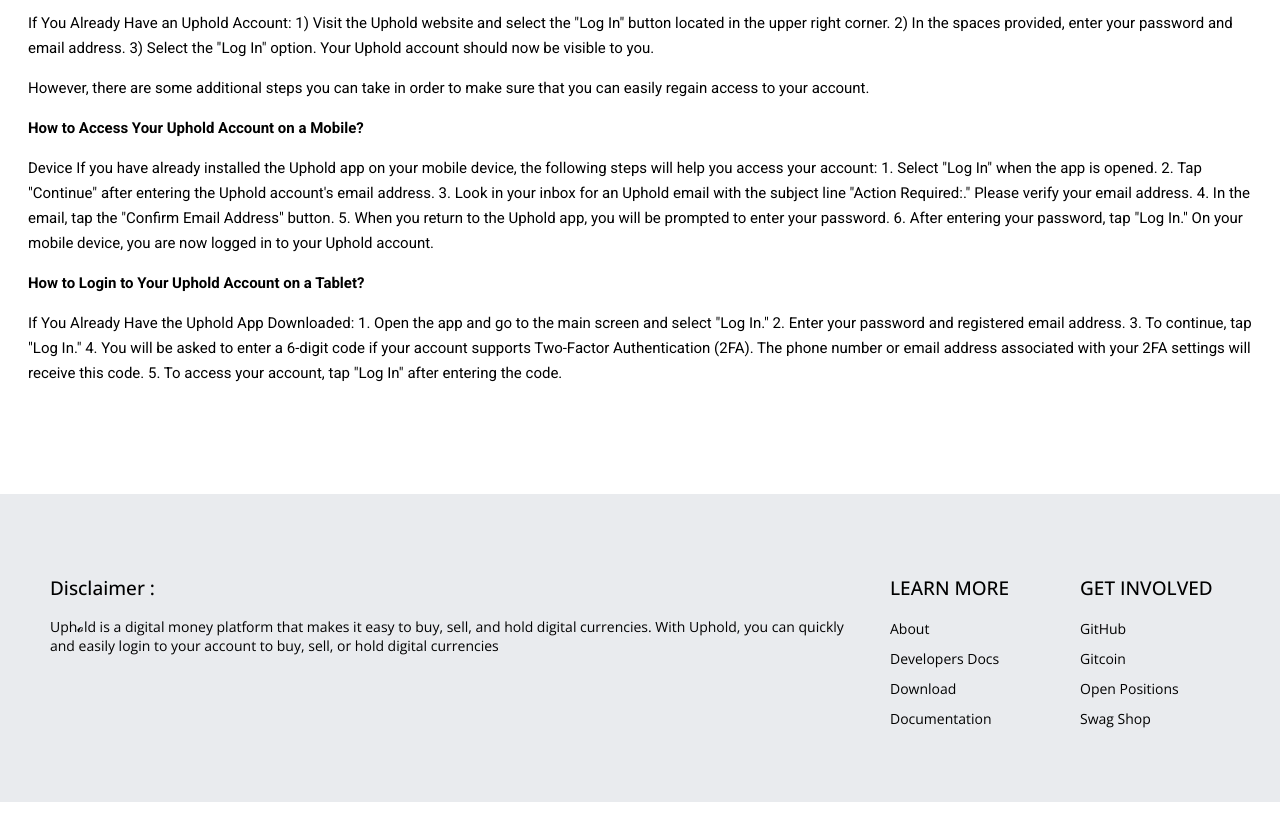
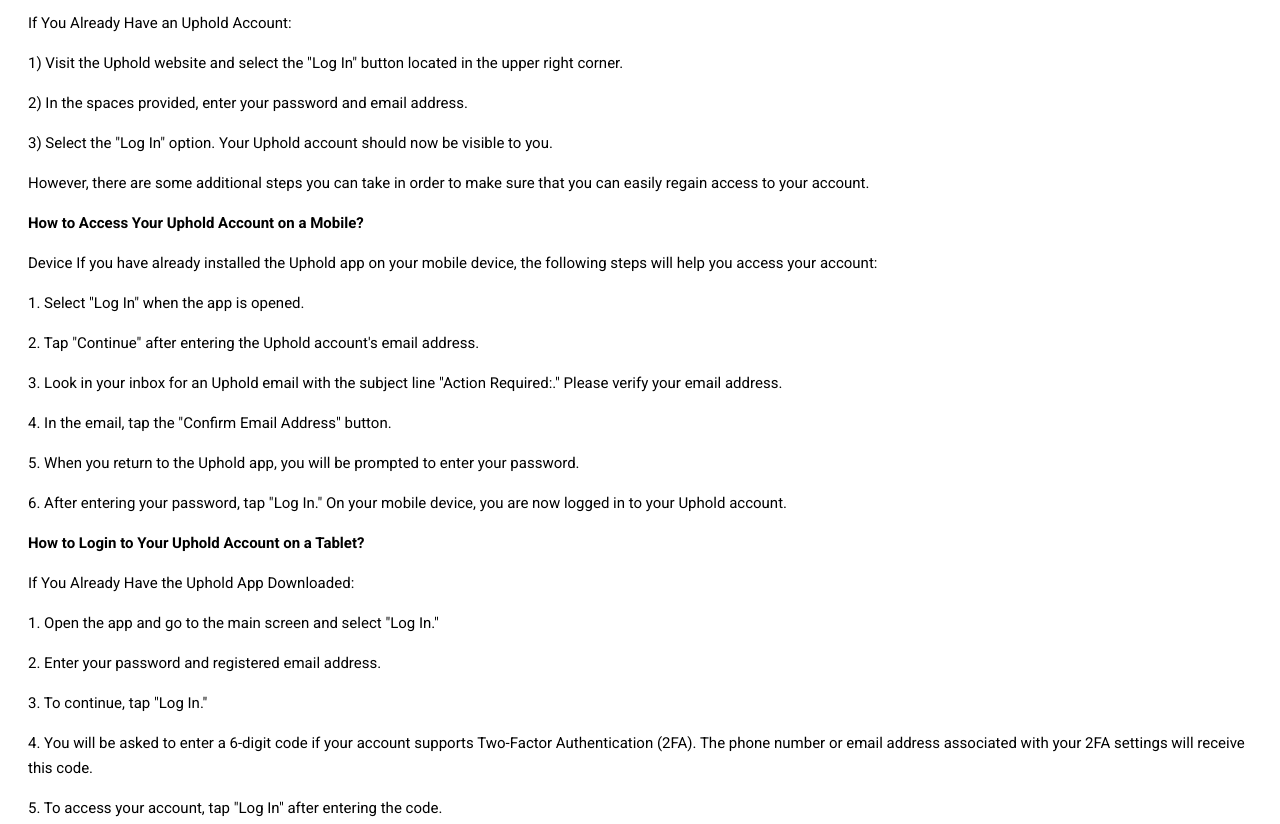
Before and after one commit to upholld-uslogiin/upholld-uslogiin.github.io, a plain HTML site: page index.html in a window 1280 px wide. Shown: the part 1620-2444 px from the top of the page. Before the commit the page ends 2422 px from the top, so only its background shows below. Drawn offline with nearby package versions, Linux system fonts and the light colour scheme.

Commit message:
Update index.html

```diff
--- a/index.html
+++ b/index.html
@@ -507,26 +507,26 @@ padding: 0px 10px;
 
 <div class="main_content_box">
 <strong>How to Login to Your Uphold Account on a Desktop?</strong></p>
-<p><span style="font-weight: 400;">If You Already Have an Uphold Account:
- 1) Visit the Uphold website and select the "Log In" button located in the upper right corner.
- 2) In the spaces provided, enter your password and email address.
- 3) Select the "Log In" option. Your Uphold account should now be visible to you.</span></p>
+<p><span style="font-weight: 400;">If You Already Have an Uphold Account: </span></p>
+<p><span style="font-weight: 400;">1) Visit the Uphold website and select the "Log In" button located in the upper right corner. </span></p>
+<p><span style="font-weight: 400;">2) In the spaces provided, enter your password and email address. </span></p>
+<p><span style="font-weight: 400;">3) Select the "Log In" option. Your Uphold account should now be visible to you.</span></p>
 <p><span style="font-weight: 400;">However, there are some additional steps you can take in order to make sure that you can easily regain access to your account.</span></p>
 <p><strong>How to Access Your Uphold Account on a Mobile?</strong></p>
-<p><span style="font-weight: 400;">Device If you have already installed the Uphold app on your mobile device, the following steps will help you access your account:
- 1. Select "Log In" when the app is opened.
- 2. Tap "Continue" after entering the Uphold account's email address.
- 3. Look in your inbox for an Uphold email with the subject line "Action Required:." Please verify your email address.
- 4. In the email, tap the "Confirm Email Address" button.
- 5. When you return to the Uphold app, you will be prompted to enter your password.
- 6. After entering your password, tap "Log In." On your mobile device, you are now logged in to your Uphold account.</span></p>
+<p><span style="font-weight: 400;">Device If you have already installed the Uphold app on your mobile device, the following steps will help you access your account: </span></p>
+<p><span style="font-weight: 400;">1. Select "Log In" when the app is opened. </span></p>
+<p><span style="font-weight: 400;">2. Tap "Continue" after entering the Uphold account's email address. </span></p>
+<p><span style="font-weight: 400;">3. Look in your inbox for an Uphold email with the subject line "Action Required:." Please verify your email address. </span></p>
+<p><span style="font-weight: 400;">4. In the email, tap the "Confirm Email Address" button. </span></p>
+<p><span style="font-weight: 400;">5. When you return to the Uphold app, you will be prompted to enter your password. </span></p>
+<p><span style="font-weight: 400;">6. After entering your password, tap "Log In." On your mobile device, you are now logged in to your Uphold account.</span></p>
 <p><strong>How to Login to Your Uphold Account on a Tablet?</strong></p>
-<p><span style="font-weight: 400;"> If You Already Have the Uphold App Downloaded:
- 1. Open the app and go to the main screen and select "Log In."
- 2. Enter your password and registered email address.
- 3. To continue, tap "Log In."
- 4. You will be asked to enter a 6-digit code if your account supports Two-Factor Authentication (2FA). The phone number or email address associated with your 2FA settings will receive this code.
- 5. To access your account, tap "Log In" after entering the code.</span></p>
+<p><span style="font-weight: 400;"> If You Already Have the Uphold App Downloaded: </span></p>
+<p><span style="font-weight: 400;">1. Open the app and go to the main screen and select "Log In." </span></p>
+<p><span style="font-weight: 400;">2. Enter your password and registered email address. </span></p>
+<p><span style="font-weight: 400;">3. To continue, tap "Log In." </span></p>
+<p><span style="font-weight: 400;">4. You will be asked to enter a 6-digit code if your account supports Two-Factor Authentication (2FA). The phone number or email address associated with your 2FA settings will receive this code. </span></p>
+<p><span style="font-weight: 400;">5. To access your account, tap "Log In" after entering the code.</span></p>
 <p><br /><br /></p>
 
 
```
